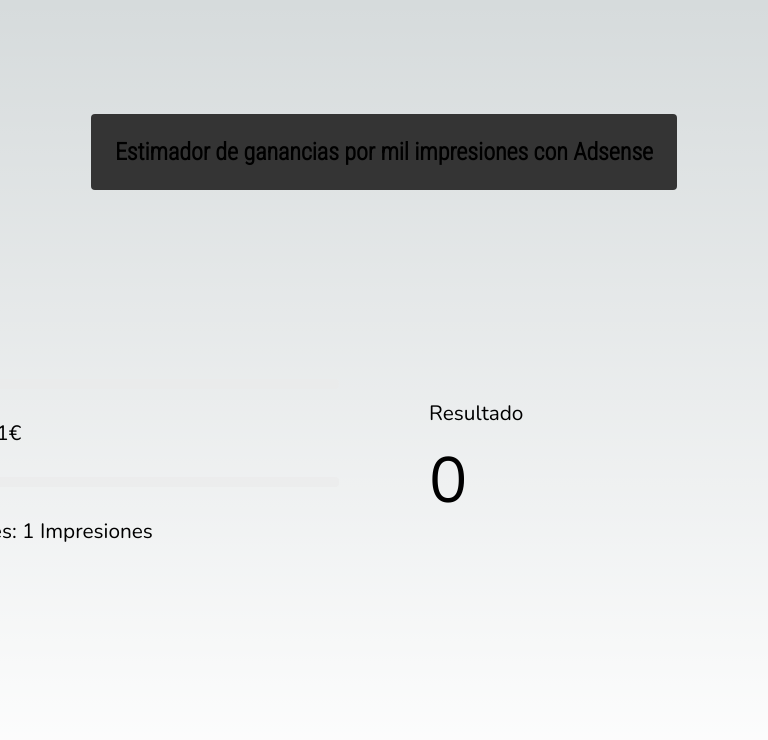
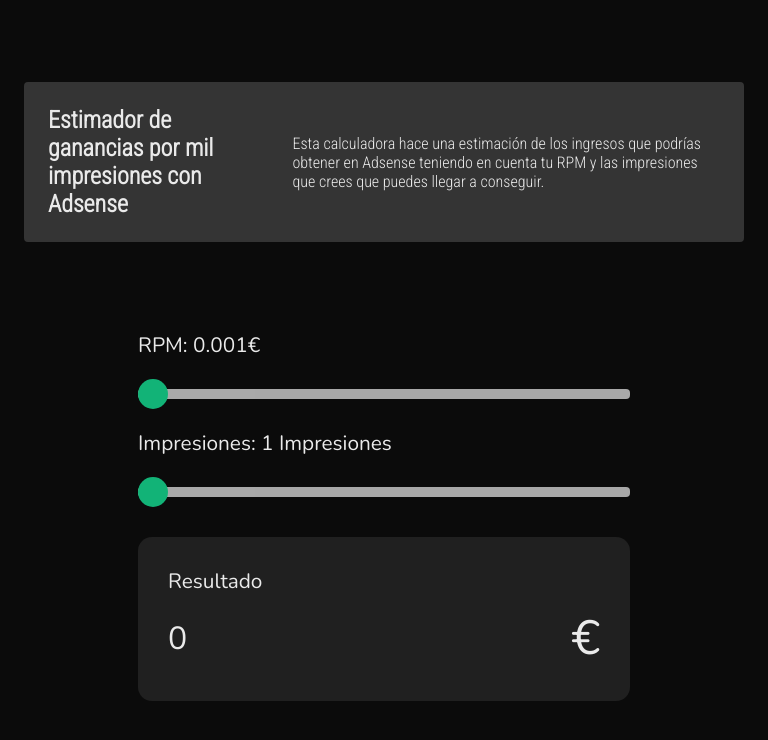
Before and after one commit to sanferar/adsense-calculator, a Next.js app: page / in a window 768 px wide. Shown: the top 740 px of the page. Built offline with nearby package versions, Linux system fonts and the light colour scheme.

Commit message:
Optimización

```diff
--- a/src/componentes/contenedorInfo.jsx
+++ b/src/componentes/contenedorInfo.jsx
@@ -13,6 +13,7 @@
       <h2>
         Estimador de ganancias por mil impresiones con Adsense
       </h2>
+      <p>Esta calculadora hace una estimación de los ingresos que podrías obtener en Adsense teniendo en cuenta tu RPM y las impresiones que crees que puedes llegar a conseguir. </p>
     </div>
   )
 }
--- a/src/componentes/input-number.jsx
+++ b/src/componentes/input-number.jsx
@@ -4,6 +4,7 @@
 export function InputNumber({ valorSeleccionado, handleValorChange }) {
   return (
     <>
+      <p>RPM: {valorSeleccionado}€</p>
       <input
         className='slider'
         type="range"
@@ -13,7 +14,6 @@
         value={valorSeleccionado}
         onChange={handleValorChange}
       />
-      <p>RPM: {valorSeleccionado}€</p>
     </>
   );
 }
--- a/src/componentes/input-range.jsx
+++ b/src/componentes/input-range.jsx
@@ -6,6 +6,7 @@
 export function InputRange({ valorSeleccionado, handleValorChange }) {
   return (
     <>
+      <p>Impresiones: {valorSeleccionado.toLocaleString()} Impresiones</p>
       <input
         className="slider"
         type="range"
@@ -15,7 +16,6 @@
         value={valorSeleccionado}
         onChange={handleValorChange}
       />
-      <p>Impresiones: {valorSeleccionado.toLocaleString()} Impresiones</p>
     </>
   );
 }
--- a/styles/globals.css
+++ b/styles/globals.css
@@ -1,46 +1,3 @@
-:root {
-  --max-width: 1100px;
-  --border-radius: 12px;
-  --font-mono: ui-monospace, Menlo, Monaco, 'Cascadia Mono', 'Segoe UI Mono',
-    'Roboto Mono', 'Oxygen Mono', 'Ubuntu Monospace', 'Source Code Pro',
-    'Fira Mono', 'Droid Sans Mono', 'Courier New', monospace;
-
-  --foreground-rgb: 0, 0, 0;
-  --background-start-rgb: 214, 219, 220;
-  --background-end-rgb: 255, 255, 255;
-
-  --primary-glow: conic-gradient(
-    from 180deg at 50% 50%,
-    #16abff33 0deg,
-    #0885ff33 55deg,
-    #54d6ff33 120deg,
-    #0071ff33 160deg,
-    transparent 360deg
-  );
-  --secondary-glow: radial-gradient(
-    rgba(255, 255, 255, 1),
-    rgba(255, 255, 255, 0)
-  );
-
-  --tile-start-rgb: 239, 245, 249;
-  --tile-end-rgb: 228, 232, 233;
-  --tile-border: conic-gradient(
-    #00000080,
-    #00000040,
-    #00000030,
-    #00000020,
-    #00000010,
-    #00000010,
-    #00000080
-  );
-
-  --callout-rgb: 238, 240, 241;
-  --callout-border-rgb: 172, 175, 176;
-  --card-rgb: 180, 185, 188;
-  --card-border-rgb: 131, 134, 135;
-}
-
-
 
 * {
   box-sizing: border-box;
@@ -52,8 +9,7 @@
 body {
   max-width: 100vw;
   overflow-x: hidden;
-  background-color: #00000010;
-  color: #eaeaea;
+
 }
 
 body {
@@ -73,12 +29,14 @@
 
 
 
-main{
+.main{
   display: flex;
   justify-content: center;
   align-items: center;
   flex-flow: column;
   min-height: 100vh;
+  background-color: #0b0b0b;
+  color: #eaeaea;
 }
 
 .contenedor__padre__info{
@@ -90,7 +48,7 @@
 padding: 24px;
 gap: 30px;
 box-sizing: border-box;
-background-color: rgb(52, 52, 52);
+background-color: rgb(32, 32, 32);
 border-radius: 4px;
 }
 
@@ -115,6 +73,7 @@
   padding: 30px;
   gap:30px;
   font-size: 1.3rem;
+
 }
 
 .contenedor__padre__result{
@@ -127,6 +86,7 @@
   padding: 30px;
   gap:30px;
   font-size: 1.3rem;
+
 }
 
 .contenedor__resultado{
@@ -135,6 +95,9 @@
   align-items: left;
   flex-flow: column;
   gap: 10px;
+  background-color: rgb(32, 32, 32);
+  padding: 30px;
+  border-radius: 14px;
 }
 
 .contenedor__resultado__cifraysimbolo{
@@ -193,7 +156,7 @@
 /* MEdia query */
 
 @media (max-width: 500px) {
-  main{
+  .main{
     display: flex;
     justify-content: center;
     align-items: center;
@@ -219,7 +182,7 @@
     justify-content: center;
     align-items: center;
     flex-direction: column;
-  max-width: 400px;
+    max-width: 450px;
     margin: 24px;
     padding: 24px;
     gap: 30px;
@@ -231,9 +194,8 @@
     justify-content: center;
     align-items: left;
     flex-flow: column;
-    width: 300px;
+    width: 100%;
     height: 200px;
-    padding: 30px;
     gap:30px;
     font-size: 1.3rem;
   }
@@ -243,7 +205,7 @@
     justify-content: center;
     align-items: left;
     flex-flow: column;
-    width: 300px;
+    width: 350px;
     height: 150px;
     padding: 30px;
     gap:30px;
@@ -312,3 +274,126 @@
     cursor: pointer; /* Cursor on hover */
   }
 }
+
+@media (min-width: 500px) and (max-width: 968px) {
+
+  .main{
+    display: flex;
+    justify-content: center;
+    align-items: center;
+    flex-flow: column;
+    min-height: 100vh;
+  }
+
+  .contenedor__padre__info{
+    display: flex;
+    justify-content: center;
+    align-items: center;
+    max-width: 1200px;
+    margin: 24px;
+    padding: 24px;
+    gap: 30px;
+    box-sizing: border-box;
+    background-color: rgb(52, 52, 52);
+    color: #eaeaea;;
+    border-radius: 4px;
+  }
+
+  .contenedor__padre{
+    display: flex;
+    justify-content: center;
+    align-items: center;
+    flex-direction: column;
+    width: 600px;
+    margin: 24px;
+    padding: 24px;
+    gap: 30px;
+    box-sizing: border-box;
+  }
+
+  .contenedor__padre__inputs{
+    display: flex;
+    justify-content: center;
+    align-items: left;
+    flex-flow: column;
+    width: 100%;
+    height: 200px;
+    padding: 30px;
+    gap:30px;
+    font-size: 1.3rem;
+  }
+
+  .contenedor__padre__result{
+    display: flex;
+    justify-content: center;
+    align-items: left;
+    flex-flow: column;
+    width: 100%;
+    height: 150px;
+    padding: 30px;
+    gap:30px;
+    font-size: 1.3rem;
+  }
+
+  .contenedor__resultado{
+    display: flex;
+    justify-content: center;
+    align-items: left;
+    flex-flow: column;
+    gap: 10px;
+  }
+
+  .contenedor__resultado__cifraysimbolo{
+    display: flex;
+    justify-content: space-between;
+    align-items: center;
+    flex-flow: row;
+    color: #eaeaea;
+  }
+
+  .cifra__resultado{
+    font-size: 2rem;
+  }
+
+  .simbolo__resultado{
+    font-size: 3rem;
+  }
+
+  /* The slider itself */
+  .slider {
+    -webkit-appearance: none;  /* Override default CSS styles */
+    -moz-appearance: none;
+         appearance: none;
+    width: 100%; /* Full-width */
+    height: 10px; /* Specified height */
+    background: #ececec; /* Grey background */
+    outline: none; /* Remove outline */
+    opacity: 0.7; /* Set transparency (for mouse-over effects on hover) */ /* 0.2 seconds transition on hover */
+    transition: opacity .2s;
+    border-radius: 4px
+  }
+
+  /* Mouse-over effects */
+  .slider:hover {
+    opacity: 1; /* Fully shown on mouse-over */
+  }
+
+  /* The slider handle (use -webkit- (Chrome, Opera, Safari, Edge) and -moz- (Firefox) to override default look) */
+  .slider::-webkit-slider-thumb {
+    -webkit-appearance: none; /* Override default look */
+    appearance: none;
+    width: 30px; /* Set a specific slider handle width */
+    height: 30px; /* Slider handle height */
+    background: #16faa6; /* Green background */
+    cursor: pointer; /* Cursor on hover */
+    border-radius: 50%;
+  }
+
+  .slider::-moz-range-thumb {
+    width: 30px; /* Set a specific slider handle width */
+    height: 30px; /* Slider handle height */
+    background: #04AA6D; /* Green background */
+    cursor: pointer; /* Cursor on hover */
+  }
+
+}
```
Lines whose indentation alone changed are shown as unchanged.
